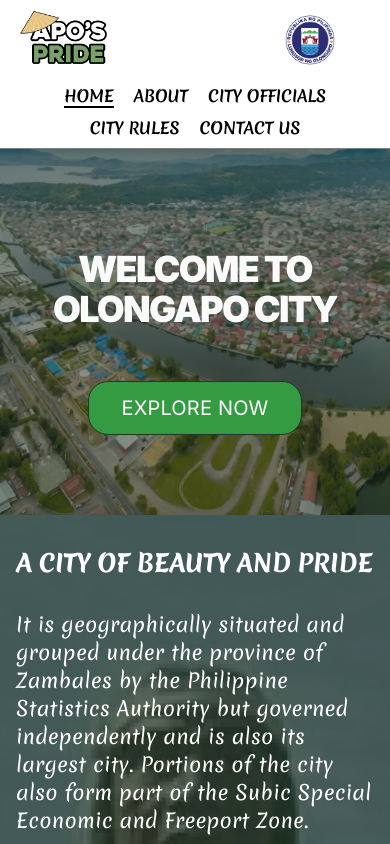
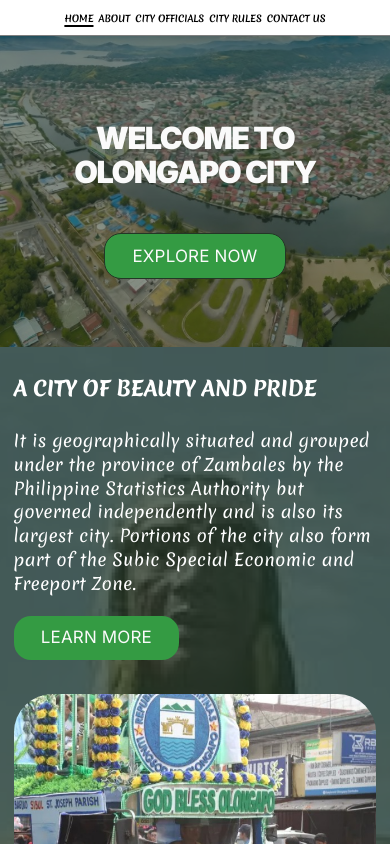
Before and after one commit to robbigamer/Apo-Pride, a React (Vite) app: page / in a window 390 px wide. Shown: the top 844 px of the page. Built offline with nearby package versions, Linux system fonts and the light colour scheme.

Commit message:
Stable - Revamp

```diff
--- a/src/components/Navbar.jsx
+++ b/src/components/Navbar.jsx
@@ -13,24 +13,24 @@ export default function Navbar({ active }) {
 
   return (
     <header className="w-full bg-[#FFF]">
-      <div className="mx-auto grid max-w-7xl grid-cols-2 items-center gap-3 px-4 py-2 sm:grid-cols-[auto_1fr_auto] sm:gap-6 sm:py-0">
+      <div className="mx-auto flex w-full max-w-7xl items-center gap-2 px-3 py-2 sm:gap-4 sm:px-4 lg:gap-6">
         <Link
           to="/"
-          className="justify-self-start"
+          className="hidden shrink-0 sm:block"
           aria-label="Olongapo City home"
         >
           <img
             src="/assets/brand/left-logo.png"
             alt="Olongapo City left logo"
-            className="h-16 w-auto max-w-none sm:h-24 lg:h-[115px]"
+            className="h-12 w-auto max-w-none sm:h-14 md:h-16 lg:h-20 xl:h-24"
           />
         </Link>
 
         <nav
           aria-label="Primary"
-          className="order-last col-span-2 w-full sm:order-none sm:col-span-1"
+          className="no-scrollbar min-w-0 flex-1 overflow-x-auto"
         >
-          <ul className="flex flex-wrap items-center justify-center gap-x-5 gap-y-2 lg:gap-x-10">
+          <ul className="flex flex-nowrap items-center justify-center gap-x-1.5 sm:gap-x-3 md:gap-x-4 lg:gap-x-6 xl:gap-x-8">
             {navLinks.map(({ label, to }) => {
               const isActive =
                 active === label ||
@@ -41,7 +41,7 @@ export default function Navbar({ active }) {
                   <Link
                     to={to}
                     aria-current={isActive ? "page" : undefined}
-                    className={`font-merienda text-base font-bold tracking-[-0.01em] text-[#000] transition-colors hover:text-[#233726] sm:text-xl lg:text-2xl ${
+                    className={`whitespace-nowrap font-merienda text-[11px] font-bold tracking-[-0.01em] text-[#000] transition-colors hover:text-[#233726] sm:text-sm md:text-lg lg:text-xl xl:text-2xl ${
                       isActive
                         ? "underline decoration-2 underline-offset-4"
                         : ""
@@ -57,13 +57,13 @@ export default function Navbar({ active }) {
 
         <Link
           to="/"
-          className="justify-self-end"
+          className="hidden shrink-0 sm:block"
           aria-label="Olongapo City home"
         >
           <img
             src="/assets/brand/right-logo.png"
             alt="Olongapo City right logo"
-            className="h-16 w-auto max-w-none sm:h-28 lg:h-[148px]"
+            className="h-12 w-auto max-w-none sm:h-16 md:h-20 lg:h-24 xl:h-28"
           />
         </Link>
       </div>
--- a/src/index.css
+++ b/src/index.css
@@ -10,6 +10,19 @@
   --font-inclusiveSans: sans-serif;
   --font-lilitaOne: cursive;
   --font-grandstander: cursive;
+}
+
+html {
+  zoom: 0.85;
+}
+
+.no-scrollbar {
+  -ms-overflow-style: none;
+  scrollbar-width: none;
+}
+
+.no-scrollbar::-webkit-scrollbar {
+  display: none;
 }
 
 :root {
@@ -73,10 +86,14 @@ body {
   max-width: none;
   margin: 0;
   text-align: left;
-  min-height: 100svh;
+  min-height: calc(100svh / 0.85);
   display: flex;
   flex-direction: column;
   box-sizing: border-box;
+}
+
+#root > * {
+  flex: 1 0 auto;
 }
 
 @layer base {
--- a/src/pages/About.jsx
+++ b/src/pages/About.jsx
@@ -1,3 +1,4 @@
+import { Link } from "react-router-dom";
 import Navbar from "../components/Navbar";
 
 const mapEmbedUrl =
@@ -9,6 +10,7 @@ const features = [
     image: "/assets/spots/rizal-triangle.jpg",
     alt: "Rizal Triangle Park",
     bordered: true,
+    to: "/tourist-spots",
   },
   {
     title: "OLONGAPO CITY MAP",
@@ -21,12 +23,14 @@ const features = [
     image: "/assets/food/public-market.jpg",
     alt: "Olongapo public market food spot",
     bordered: false,
+    to: "/tourist-spots#food-spots",
   },
   {
     title: "VOLUNTARY WORKS",
     image: "/assets/voluntary/voluntary-works.jpg",
     alt: "Voluntary works in Olongapo City",
     bordered: false,
+    to: "/voluntary-works",
   },
 ];
 
@@ -54,11 +58,11 @@ export default function About() {
           </div>
 
           <div className="grid grid-cols-1 gap-8 sm:grid-cols-2">
-            {features.map((feature) => (
-              <article
-                key={feature.title}
-                className="flex flex-col gap-4 rounded-[20px] bg-[#85B48C]/40 p-4 sm:p-6"
-              >
+            {features.map((feature) => {
+              const cardClass =
+                "flex flex-col gap-4 rounded-[20px] bg-[#85B48C]/40 p-4 transition-colors sm:p-6";
+              const content = (
+                <>
                   <h2 className="font-merienda text-3xl font-bold text-[#FFF] sm:text-5xl">
                     {feature.title}
                   </h2>
@@ -72,16 +76,39 @@ export default function About() {
                       referrerPolicy="no-referrer-when-downgrade"
                     />
                   ) : (
+                    <span className="overflow-hidden rounded-[20px]">
                       <img
                         src={feature.image}
                         alt={feature.alt}
                         className={`h-56 w-full rounded-[20px] object-cover sm:h-72 ${
-                      feature.bordered ? "border border-[#000]" : ""
-                    }`}
+                          feature.to
+                            ? "transition-transform duration-300 group-hover:scale-105"
+                            : ""
+                        } ${feature.bordered ? "border border-[#000]" : ""}`}
                       />
+                    </span>
                   )}
+                </>
+              );
+
+              if (!feature.to) {
+                return (
+                  <article key={feature.title} className={cardClass}>
+                    {content}
                   </article>
-            ))}
+                );
+              }
+
+              return (
+                <Link
+                  key={feature.title}
+                  to={feature.to}
+                  className={`${cardClass} group hover:bg-[#85B48C]/60 focus-visible:outline-2 focus-visible:outline-offset-4 focus-visible:outline-[#FFF]`}
+                >
+                  {content}
+                </Link>
+              );
+            })}
           </div>
         </div>
       </main>
--- a/src/pages/TouristSpots.jsx
+++ b/src/pages/TouristSpots.jsx
@@ -1,6 +1,18 @@
+import { useEffect } from "react";
+import { useLocation } from "react-router-dom";
 import Navbar from "../components/Navbar";
 
 export default function OlongapoTouristSpotsDining() {
+  const { hash } = useLocation();
+
+  useEffect(() => {
+    if (!hash) return;
+    const target = document.getElementById(hash.slice(1));
+    if (target) {
+      target.scrollIntoView({ behavior: "smooth", block: "start" });
+    }
+  }, [hash]);
+
   return (
     <div className="flex min-h-screen flex-col bg-[#FFF]">
       <Navbar active="ABOUT" />
@@ -93,7 +105,10 @@ export default function OlongapoTouristSpotsDining() {
           </div>
         </section>
 
-        <section className="relative overflow-hidden bg-[#695041]/60">
+        <section
+          id="food-spots"
+          className="relative overflow-hidden bg-[#695041]/60"
+        >
           <img
             src="/assets/food/wimpys.jpg"
             alt="Wimpy's Restaurant Olongapo"
--- a/src/pages/Welcome.jsx
+++ b/src/pages/Welcome.jsx
@@ -1,3 +1,4 @@
+import { Link } from "react-router-dom";
 import Navbar from "../components/Navbar";
 import birdviewImg from "../img/birdview.jpg";
 import cityhallImg from "../img/cityhall.jpg";
@@ -41,11 +42,14 @@ export default function Welcome() {
             <h1 className="font-inter text-4xl font-black text-[#FAFAFA] sm:text-5xl lg:text-[64px]">
               WELCOME TO OLONGAPO CITY
             </h1>
-            <div className="rounded-[20px] border border-[#233726] bg-[#349B43] px-8 py-3">
-              <p className="font-inter text-xl text-[#FAFAFA] sm:text-2xl">
+            <Link
+              to="/tourist-spots"
+              className="inline-block rounded-[20px] border border-[#233726] bg-[#349B43] px-8 py-3 transition-colors hover:bg-[#2b8038] focus-visible:outline-2 focus-visible:outline-offset-2 focus-visible:outline-[#FAFAFA]"
+            >
+              <span className="font-inter text-xl text-[#FAFAFA] sm:text-2xl">
                 EXPLORE NOW
-              </p>
-            </div>
+              </span>
+            </Link>
           </div>
         </section>
 
@@ -68,11 +72,14 @@ export default function Welcome() {
                 independently and is also its largest city. Portions of the city
                 also form part of the Subic Special Economic and Freeport Zone.
               </p>
-              <div className="w-fit rounded-[20px] bg-[#349B43] px-8 py-3">
-                <p className="font-inter text-xl text-[#FAFAFA] sm:text-2xl">
+              <Link
+                to="/about"
+                className="inline-block w-fit rounded-[20px] bg-[#349B43] px-8 py-3 transition-colors hover:bg-[#2b8038] focus-visible:outline-2 focus-visible:outline-offset-2 focus-visible:outline-[#FAFAFA]"
+              >
+                <span className="font-inter text-xl text-[#FAFAFA] sm:text-2xl">
                   LEARN MORE
-                </p>
-              </div>
+                </span>
+              </Link>
             </div>
 
             <div className="grid grid-cols-1 gap-6 sm:grid-cols-3 lg:grid-cols-1 xl:grid-cols-3">
```
Lines whose indentation alone changed are shown as unchanged.
